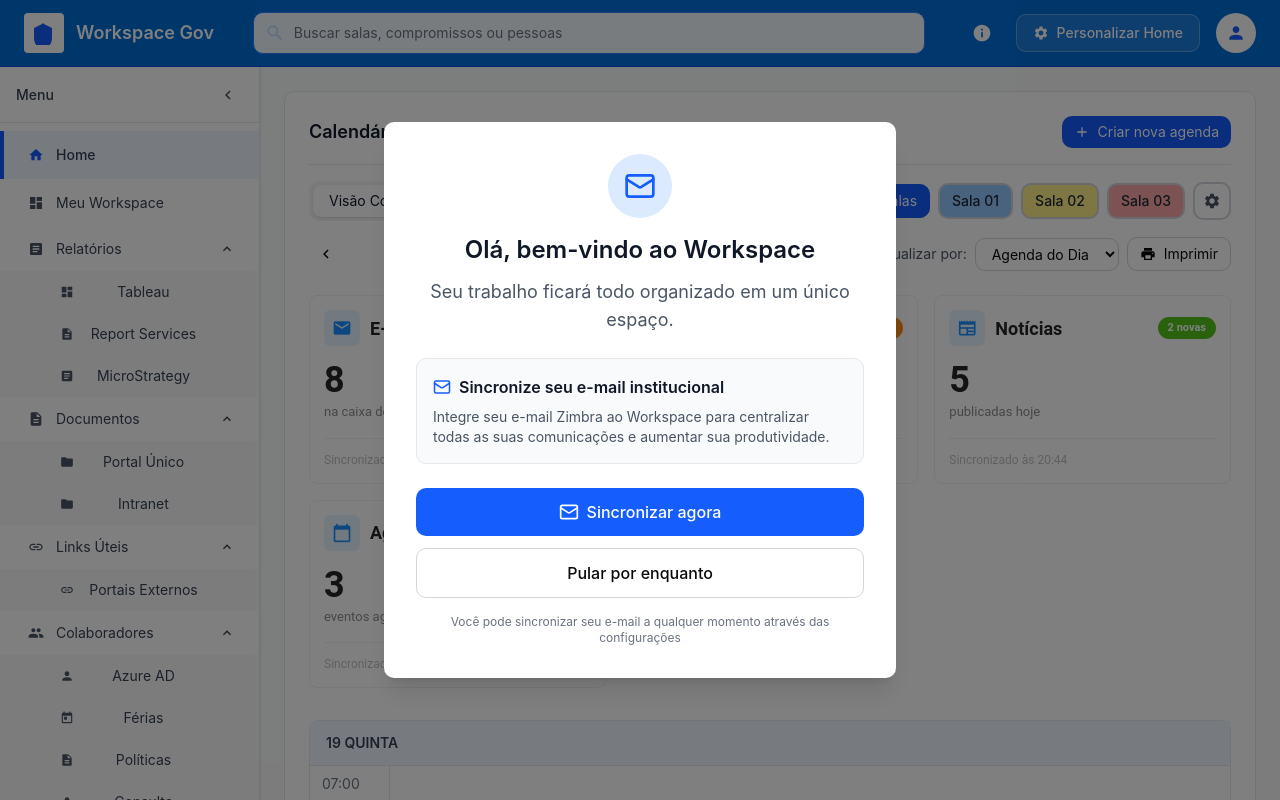
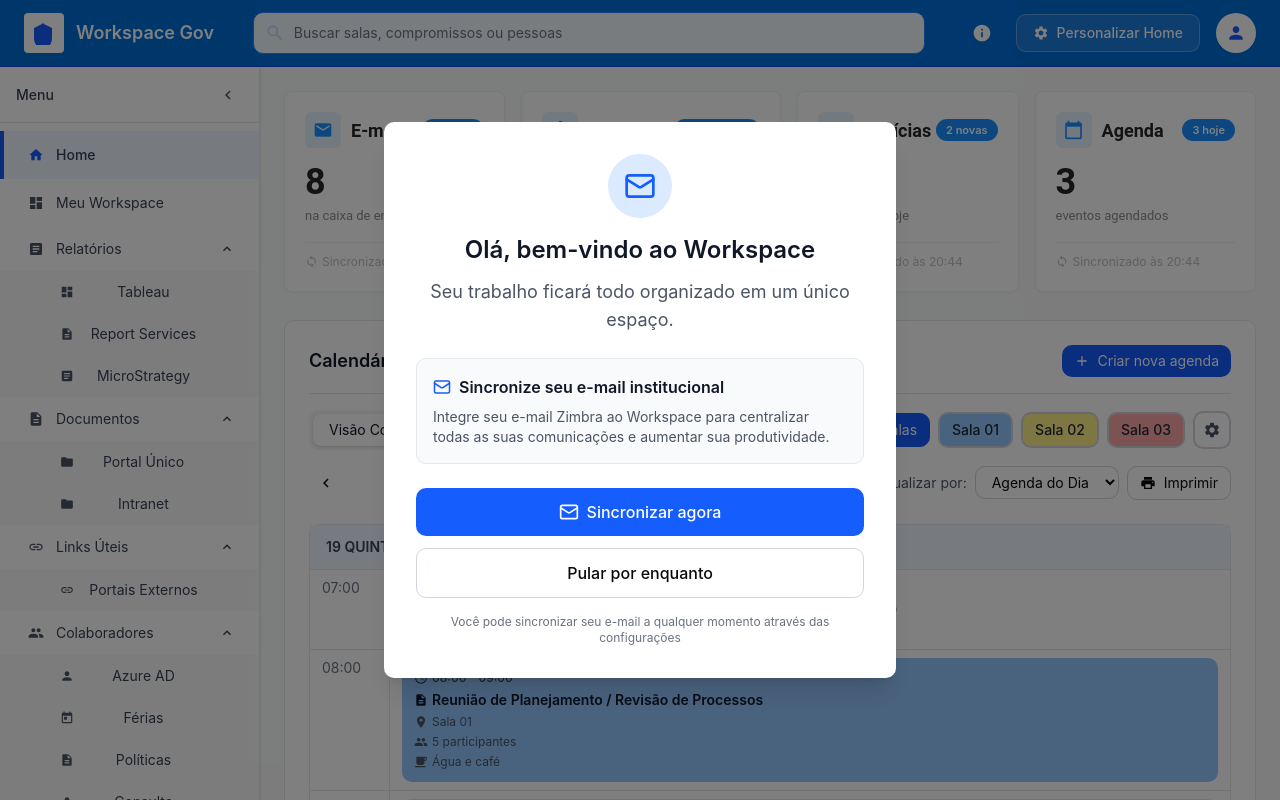
Before and after one commit to dferrarezi88/WorkshopUX-IA, a React (Vite) app: page / in a window 1280 px wide. Shown: the top 800 px of the page. Built offline with nearby package versions, Linux system fonts and the light colour scheme.

Commit message:
fix: cards v8 sem shell

```diff
--- a/src/components/CalendarModule.tsx
+++ b/src/components/CalendarModule.tsx
@@ -1,7 +1,6 @@
 import React, { useState } from 'react';
 import { MaterialIcon } from './MaterialIcon'; // CORREÇÃO 1: Material Design icons
 import { Badge } from './ui/badge'; // Badge component
-import { StatusCards } from './StatusCards'; // Status cards component
 import type { CalendarEvent } from '../App';
 import type { UserProfile } from '../App';
 
@@ -1312,11 +1311,6 @@ export const CalendarModule: React.FC<CalendarModuleProps> = ({
         </div>
       </div>
 
-      {/* Status Cards */}
-      <div style={{ padding: '0 0 16px 0' }}>
-        <StatusCards inCalendarModule={true} />
-      </div>
-
       {/* Conteúdo do Calendário */}
       <div className="mt-4">
         {viewMode === 'agenda' && renderDayView()}
--- a/src/components/CustomizableHome.tsx
+++ b/src/components/CustomizableHome.tsx
@@ -1,5 +1,6 @@
 import React, { useState } from 'react';
 import { CalendarModule } from './CalendarModule';
+import { StatusCards } from './StatusCards';
 import { NewsModule } from './NewsModule';
 import { EmailsModule } from './EmailsModule';
 import { ManagerialViewModule } from './ManagerialViewModule';
@@ -48,7 +49,11 @@ export const CustomizableHome: React.FC<CustomizableHomeProps> = ({
       switch (moduleId) {
         case 'calendar':
           return (
-            <CalendarModule
+            <>
+              <div style={{ width: '100%', marginBottom: '28px' }}>
+                <StatusCards />
+              </div>
+              <CalendarModule
               expanded={calendarExpanded}
               onToggleExpand={() => setCalendarExpanded(!calendarExpanded)}
               onEventClick={onEventClick}
@@ -61,6 +66,7 @@ export const CustomizableHome: React.FC<CustomizableHomeProps> = ({
               eventStatuses={eventStatuses}
               currentUser={user.name}
             />
+            </>
           );
         case 'news':
           return <NewsModule />;
--- a/src/components/StatusCards.tsx
+++ b/src/components/StatusCards.tsx
@@ -1,84 +1,55 @@
 import React, { useState } from 'react'
-import { MaterialIcon } from './MaterialIcon'
-
-interface StatusCard {
-  id: string
-  icon: string
-  iconColor: string
-  iconBg: string
-  title: string
-  total: number | string
-  pill: {
-    label: string
-    color: string
-  }
-  subtitle: string
-}
-
-const cards: StatusCard[] = [
-  {
-    id: 'email',
-    icon: 'mail',
-    iconColor: '#1890ff',
-    iconBg: '#e6f4ff',
-    title: 'E-mail',
-    total: 8,
-    pill: { label: '3 novos', color: '#1890ff' },
-    subtitle: 'na caixa de entrada',
-  },
-  {
-    id: 'processos',
-    icon: 'assignment',
-    iconColor: '#1890ff',
-    iconBg: '#e6f4ff',
-    title: 'Processos',
-    total: 12,
-    pill: { label: '4 pendentes', color: '#fa8c16' },
-    subtitle: 'em andamento',
-  },
-  {
-    id: 'noticias',
-    icon: 'newspaper',
-    iconColor: '#1890ff',
-    iconBg: '#e6f4ff',
-    title: 'Notícias',
-    total: 5,
-    pill: { label: '2 novas', color: '#52c41a' },
-    subtitle: 'publicadas hoje',
-  },
-  {
-    id: 'agenda',
-    icon: 'calendar_today',
-    iconColor: '#1890ff',
-    iconBg: '#e6f4ff',
-    title: 'Agenda',
-    total: 3,
-    pill: { label: '3 hoje', color: '#1890ff' },
-    subtitle: 'eventos agendados',
-  },
-]
 
 const syncTime = new Date().toLocaleTimeString('pt-BR', {
   hour: '2-digit',
   minute: '2-digit',
 })
 
-interface StatusCardsProps {
-  inCalendarModule?: boolean
-}
+const cards = [
+  {
+    id: 'email',
+    icon: 'mail',
+    title: 'E-mail',
+    pill: '3 novos',
+    total: 8,
+    subtitle: 'na caixa de entrada',
+  },
+  {
+    id: 'processos',
+    icon: 'assignment',
+    title: 'Processos',
+    pill: '4 pendentes',
+    total: 12,
+    subtitle: 'em andamento',
+  },
+  {
+    id: 'noticias',
+    icon: 'newspaper',
+    title: 'Notícias',
+    pill: '2 novas',
+    total: 5,
+    subtitle: 'publicadas hoje',
+  },
+  {
+    id: 'agenda',
+    icon: 'calendar_today',
+    title: 'Agenda',
+    pill: '3 hoje',
+    total: 3,
+    subtitle: 'eventos agendados',
+  },
+]
 
-export const StatusCards: React.FC<StatusCardsProps> = ({ inCalendarModule = false }) => {
+export const StatusCards: React.FC = () => {
   const [hoveredId, setHoveredId] = useState<string | null>(null)
 
   return (
-    <div
-      style={{
-        display: 'grid',
-        gridTemplateColumns: 'repeat(auto-fit, minmax(220px, 1fr))',
-        gap: '16px',
-        margin: inCalendarModule ? '0' : '16px 0 24px 0',
-      }}
-    >
+    <div style={{
+      display: 'grid',
+      gridTemplateColumns: 'repeat(4, 1fr)',
+      gap: '16px',
+      width: '100%',
+    }}>
       {cards.map((card) => (
         <div
           key={card.id}
@@ -88,8 +59,10 @@ export const StatusCards: React.FC<StatusCardsProps> = ({ inCalendarModule = fal
             background: '#ffffff',
             borderRadius: '8px',
             border: hoveredId === card.id ? '1px solid #91caff' : '1px solid #f0f0f0',
-            boxShadow: hoveredId === card.id ? '0 4px 12px rgba(24,144,255,0.10)' : (inCalendarModule ? 'none' : '0 1px 3px rgba(0,0,0,0.04)'),
-            padding: inCalendarModule ? '14px' : '20px',
+            boxShadow: hoveredId === card.id
+              ? '0 4px 12px rgba(24,144,255,0.10)'
+              : '0 1px 3px rgba(0,0,0,0.04)',
+            padding: '20px',
             cursor: 'pointer',
             transition: 'all 0.2s ease',
             transform: hoveredId === card.id ? 'translateY(-2px)' : 'translateY(0)',
@@ -101,25 +74,18 @@ export const StatusCards: React.FC<StatusCardsProps> = ({ inCalendarModule = fal
             justifyContent: 'space-between',
             marginBottom: '16px',
           }}>
-            <div style={{
-              display: 'flex',
-              alignItems: 'center',
-              gap: '10px',
-            }}>
+            <div style={{ display: 'flex', alignItems: 'center', gap: '10px' }}>
               <div style={{
                 width: '36px',
                 height: '36px',
                 borderRadius: '6px',
-                background: card.iconBg,
+                background: '#e6f4ff',
                 display: 'flex',
                 alignItems: 'center',
                 justifyContent: 'center',
                 flexShrink: 0,
               }}>
-                <span
-                  className="material-icons"
-                  style={{ color: card.iconColor, fontSize: '20px' }}
-                >
+                <span className="material-icons" style={{ color: '#1890ff', fontSize: '20px' }}>
                   {card.icon}
                 </span>
               </div>
@@ -132,18 +98,16 @@ export const StatusCards: React.FC<StatusCardsProps> = ({ inCalendarModule = fal
                 {card.title}
               </span>
             </div>
-
             <span style={{
-              background: card.pill.color,
+              background: '#1890ff',
               color: '#ffffff',
               fontSize: '11px',
               fontWeight: 600,
-              fontFamily: "'Roboto', sans-serif",
               padding: '3px 10px',
               borderRadius: '12px',
               whiteSpace: 'nowrap',
             }}>
-              {card.pill.label}
+              {card.pill}
             </span>
           </div>
 
@@ -153,7 +117,7 @@ export const StatusCards: React.FC<StatusCardsProps> = ({ inCalendarModule = fal
             fontWeight: 700,
             color: '#262626',
             lineHeight: '1',
-            marginBottom: '4px',
+            marginBottom: '6px',
           }}>
             {card.total}
           </div>
@@ -161,28 +125,30 @@ export const StatusCards: React.FC<StatusCardsProps> = ({ inCalendarModule = fal
           <div style={{
             fontFamily: "'Roboto', sans-serif",
             fontSize: '13px',
-            fontWeight: 400,
             color: '#8c8c8c',
+            marginBottom: '16px',
           }}>
             {card.subtitle}
           </div>
 
+          <div style={{ borderTop: '1px solid #f0f0f0', marginBottom: '10px' }} />
+
           <div style={{
-            marginTop: '16px',
-            paddingTop: '12px',
-            borderTop: '1px solid #f0f0f0',
-            fontFamily: "'Roboto', sans-serif",
-            fontSize: '12px',
-            color: '#bfbfbf',
             display: 'flex',
             alignItems: 'center',
             gap: '4px',
+            fontSize: '12px',
+            color: '#bfbfbf',
           }}>
-            <MaterialIcon name="sync" size={14} />
-            <span>Sincronizado às {syncTime}</span>
+            <span className="material-icons" style={{ fontSize: '13px', color: '#bfbfbf' }}>
+              sync
+            </span>
+            Sincronizado às {syncTime}
           </div>
         </div>
       ))}
     </div>
-  );
-};
+  )
+}
+
+export default StatusCards
```
